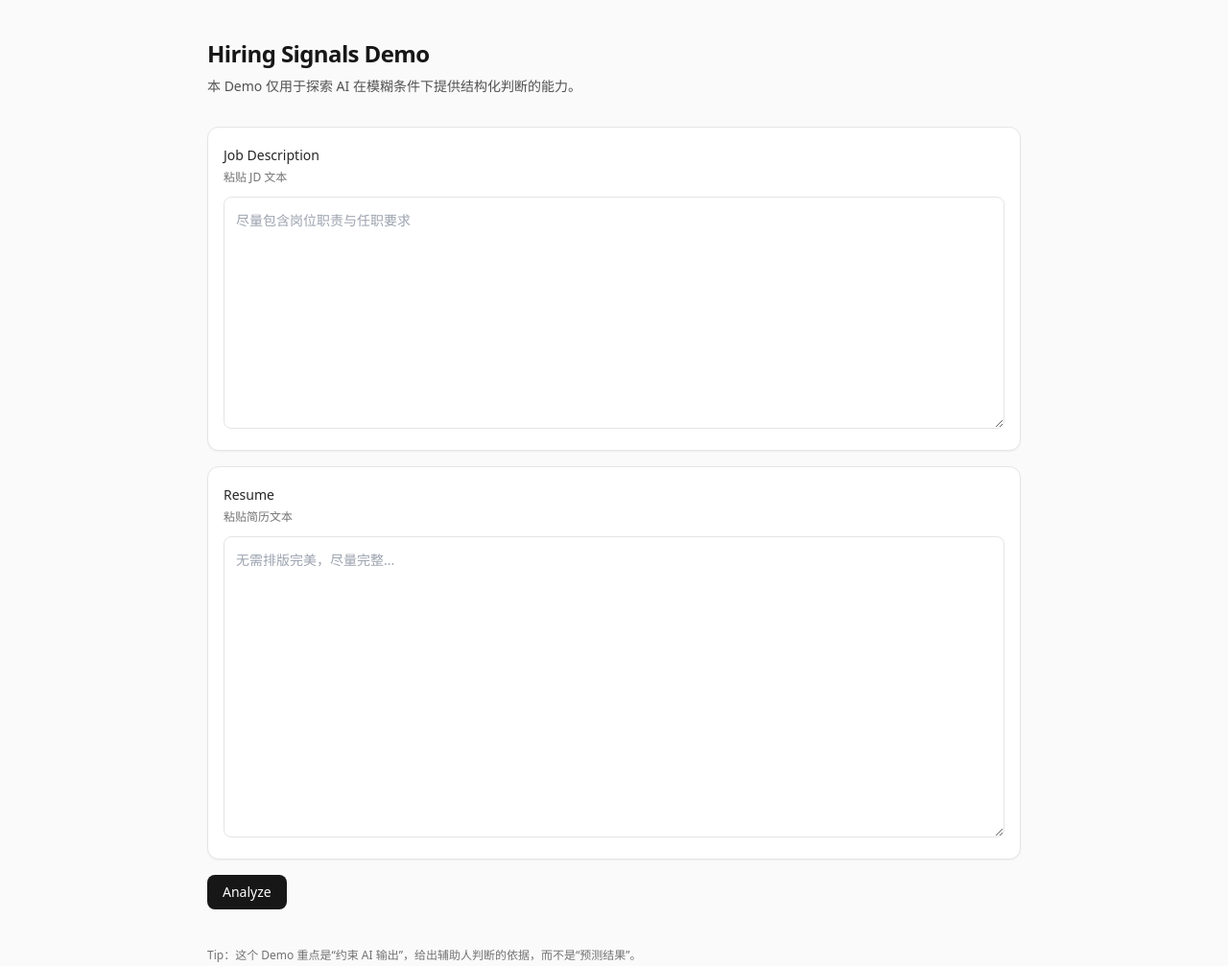
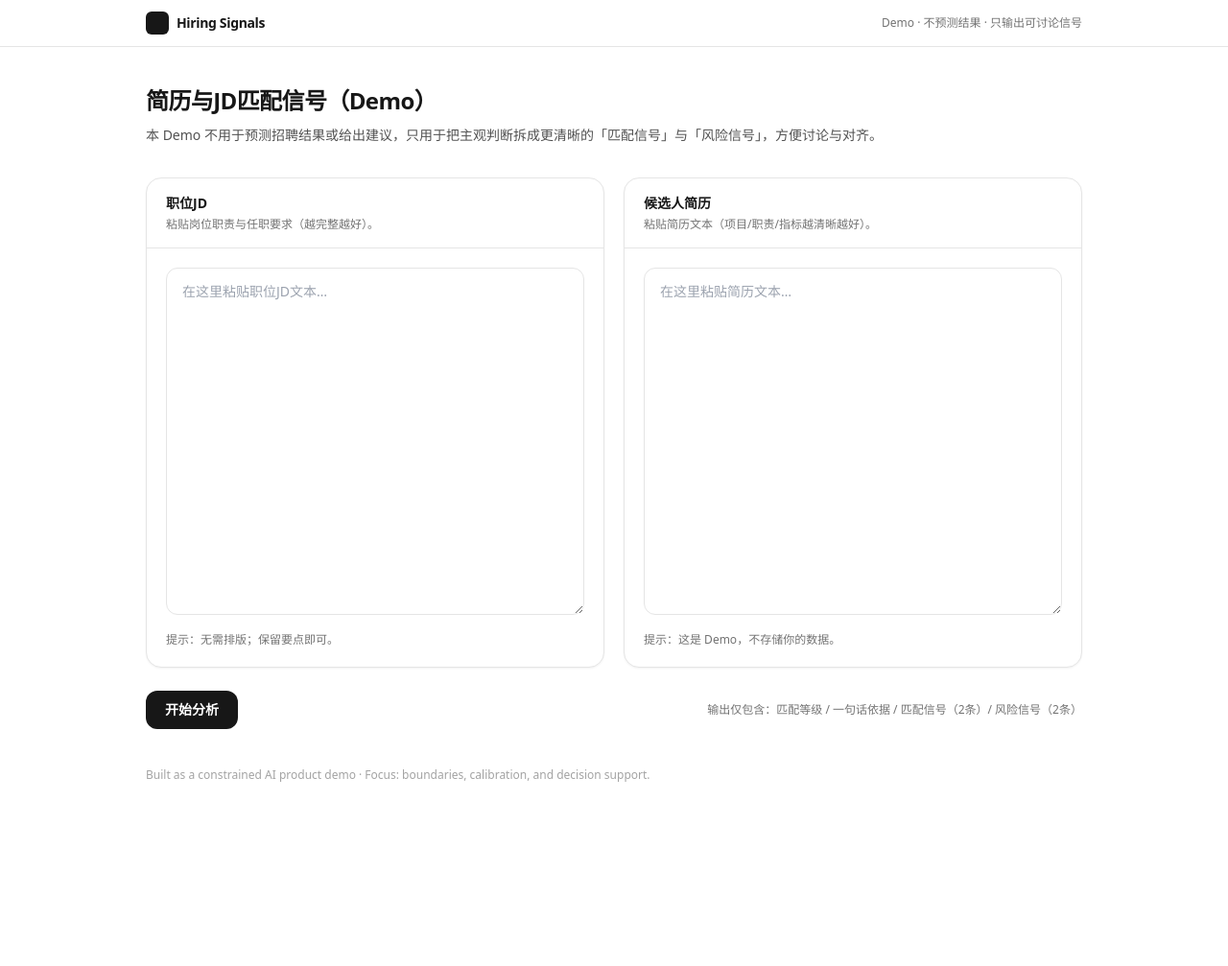
Before and after one commit to colleenchen525-coder/resume-jd-qwen, a website: page index.html in a window 1280 px wide. Shown: the whole page at 96% size. After the commit the page ends 856 px from the top, so only its background shows below. Drawn offline with nearby package versions, Linux system fonts and the light colour scheme.

Commit message:
Update index.html

```diff
--- a/index.html
+++ b/index.html
@@ -8,97 +8,147 @@
   <!-- Tailwind CDN -->
   <script src="https://cdn.tailwindcss.com"></script>
 
-  <!-- 字体渲染 -->
   <style>
     html, body { -webkit-font-smoothing: antialiased; -moz-osx-font-smoothing: grayscale; }
   </style>
 </head>
 
-<body class="min-h-screen bg-neutral-50 text-neutral-900">
-  <div class="mx-auto max-w-4xl px-6 py-10">
+<body class="min-h-screen bg-white text-neutral-900">
+  <!-- Top bar -->
+  <div class="border-b border-neutral-200 bg-white/80 backdrop-blur">
+    <div class="mx-auto flex max-w-5xl items-center justify-between px-6 py-3">
+      <div class="flex items-center gap-2">
+        <div class="h-6 w-6 rounded-md bg-neutral-900"></div>
+        <div class="text-sm font-semibold tracking-tight">Hiring Signals</div>
+      </div>
+      <div class="text-xs text-neutral-500">
+        Demo · 不预测结果 · 只输出可讨论信号
+      </div>
+    </div>
+  </div>
+
+  <main class="mx-auto max-w-5xl px-6 py-10">
     <!-- Header -->
     <header class="mb-8">
-      <h1 class="text-2xl font-semibold tracking-tight">Hiring Signals Demo</h1>
-      <p class="mt-2 text-sm text-neutral-600">
-        本 Demo 仅用于探索 AI 在模糊条件下提供结构化判断的能力。
+      <h1 class="text-2xl font-semibold tracking-tight">简历与JD匹配信号（Demo）</h1>
+      <p class="mt-2 max-w-3xl text-sm leading-6 text-neutral-600">
+        本 Demo 不用于预测招聘结果或给出建议，只用于把主观判断拆成更清晰的「匹配信号」与「风险信号」，方便讨论与对齐。
       </p>
     </header>
 
-    <!-- Inputs -->
-    <section class="grid grid-cols-1 gap-4">
-      <div class="rounded-xl border border-neutral-200 bg-white p-4 shadow-sm">
-        <label for="jdText" class="text-sm font-medium text-neutral-800">Job Description</label>
-        <p class="mt-1 text-xs text-neutral-500">粘贴 JD 文本</p>
+    <!-- Input area -->
+    <section class="grid grid-cols-1 gap-5 lg:grid-cols-2">
+      <!-- JD -->
+      <div class="rounded-2xl border border-neutral-200 bg-white shadow-sm">
+        <div class="border-b border-neutral-200 px-5 py-4">
+          <div class="text-sm font-semibold">职位JD</div>
+          <div class="mt-1 text-xs text-neutral-500">粘贴岗位职责与任职要求（越完整越好）。</div>
+        </div>
+        <div class="p-5">
           <textarea
             id="jdText"
-          rows="9"
-          class="mt-3 w-full resize-y rounded-lg border border-neutral-200 bg-white p-3 text-sm leading-6 text-neutral-900 outline-none focus:ring-2 focus:ring-neutral-200"
-          placeholder="尽量包含岗位职责与任职要求"
+            rows="14"
+            class="w-full resize-y rounded-xl border border-neutral-200 bg-white px-4 py-3 text-sm leading-6 outline-none focus:ring-4 focus:ring-neutral-100"
+            placeholder="在这里粘贴职位JD文本…"
           ></textarea>
+          <div class="mt-3 text-xs text-neutral-500">
+            提示：无需排版；保留要点即可。
+          </div>
+        </div>
       </div>
 
-      <div class="rounded-xl border border-neutral-200 bg-white p-4 shadow-sm">
-        <label for="resumeText" class="text-sm font-medium text-neutral-800">Resume</label>
-        <p class="mt-1 text-xs text-neutral-500">粘贴简历文本</p>
+      <!-- Resume -->
+      <div class="rounded-2xl border border-neutral-200 bg-white shadow-sm">
+        <div class="border-b border-neutral-200 px-5 py-4">
+          <div class="text-sm font-semibold">候选人简历</div>
+          <div class="mt-1 text-xs text-neutral-500">粘贴简历文本（项目/职责/指标越清晰越好）。</div>
+        </div>
+        <div class="p-5">
           <textarea
             id="resumeText"
-          rows="12"
-          class="mt-3 w-full resize-y rounded-lg border border-neutral-200 bg-white p-3 text-sm leading-6 text-neutral-900 outline-none focus:ring-2 focus:ring-neutral-200"
-          placeholder="无需排版完美，尽量完整..."
+            rows="14"
+            class="w-full resize-y rounded-xl border border-neutral-200 bg-white px-4 py-3 text-sm leading-6 outline-none focus:ring-4 focus:ring-neutral-100"
+            placeholder="在这里粘贴简历文本…"
           ></textarea>
+          <div class="mt-3 text-xs text-neutral-500">
+            提示：这是 Demo，不存储你的数据。
           </div>
+        </div>
+      </div>
+    </section>
 
+    <!-- Action row -->
+    <section class="mt-6 flex flex-col items-start gap-3 sm:flex-row sm:items-center sm:justify-between">
       <div class="flex items-center gap-3">
         <button
           id="analyzeBtn"
-          class="rounded-lg bg-neutral-900 px-4 py-2 text-sm font-medium text-white hover:bg-neutral-800 active:bg-neutral-950 disabled:opacity-50"
+          class="inline-flex items-center justify-center rounded-xl bg-neutral-900 px-5 py-2.5 text-sm font-semibold text-white hover:bg-neutral-800 active:bg-neutral-950 disabled:opacity-50"
         >
-          Analyze
+          开始分析
         </button>
         <span id="status" class="text-sm text-neutral-600"></span>
+      </div>
+
+      <div class="text-xs text-neutral-500">
+        输出仅包含：匹配等级 / 一句话依据 / 匹配信号（2条）/ 风险信号（2条）
       </div>
     </section>
 
     <!-- Output -->
     <section
       id="outputWrap"
-      class="mt-8 hidden rounded-xl border border-neutral-200 bg-white p-5 shadow-sm"
+      class="mt-8 hidden rounded-2xl border border-neutral-200 bg-white shadow-sm"
     >
-      <div class="flex items-start justify-between gap-4">
+      <div class="flex flex-col gap-4 border-b border-neutral-200 px-6 py-5 sm:flex-row sm:items-start sm:justify-between">
         <div>
-          <div class="text-xs font-medium text-neutral-500">Result</div>
-          <div id="matchLevel" class="mt-1 text-lg font-semibold text-neutral-900">Partial</div>
+          <div class="text-xs font-medium text-neutral-500">分析结果</div>
+          <div id="matchLevel" class="mt-1 text-xl font-semibold tracking-tight">Partial</div>
         </div>
-        <span
-          id="badge"
-          class="inline-flex items-center rounded-full border border-neutral-200 bg-neutral-50 px-2 py-1 text-xs font-medium text-neutral-700"
-        >
-          Match Level
-        </span>
+        <div class="inline-flex items-center rounded-full border border-neutral-200 bg-neutral-50 px-2.5 py-1 text-xs font-medium text-neutral-700">
+          匹配等级
+        </div>
       </div>
 
-      <div class="mt-4 border-t border-neutral-200 pt-4">
-        <div class="text-sm font-medium text-neutral-900">Rationale</div>
-        <p id="rationale" class="mt-2 text-sm text-neutral-700"></p>
+      <div class="grid grid-cols-1 gap-0 lg:grid-cols-3">
+        <!-- Rationale -->
+        <div class="border-b border-neutral-200 p-6 lg:border-b-0 lg:border-r">
+          <div class="text-sm font-semibold">一句话依据</div>
+          <p id="rationale" class="mt-3 text-sm leading-6 text-neutral-700"></p>
+          <p class="mt-4 text-xs text-neutral-500">
+            说明：不输出分数/潜力/建议，避免“精确性幻觉”与越权。
+          </p>
         </div>
 
-      <div class="mt-4 border-t border-neutral-200 pt-4">
-        <div class="text-sm font-medium text-neutral-900">Risk Signals</div>
-        <ul id="risks" class="mt-2 list-disc space-y-1 pl-5 text-sm text-neutral-700"></ul>
+        <!-- Alignment Signals -->
+        <div class="border-b border-neutral-200 p-6 lg:border-b-0 lg:border-r">
+          <div class="text-sm font-semibold">匹配信号（事实型）</div>
+          <ul id="alignments" class="mt-3 list-disc space-y-2 pl-5 text-sm text-neutral-700"></ul>
+          <p class="mt-4 text-xs text-neutral-500">
+            仅描述“有哪些事实信号”，不评价好坏。
+          </p>
         </div>
 
-      <div class="mt-4 border-t border-neutral-200 pt-4">
-        <p class="text-xs text-neutral-500">
-          Results may vary as hiring decisions involve subjective trade-offs.
+        <!-- Risk Signals -->
+        <div class="p-6">
+          <div class="text-sm font-semibold">风险信号（讨论入口）</div>
+          <ul id="risks" class="mt-3 list-disc space-y-2 pl-5 text-sm text-neutral-700"></ul>
+          <p class="mt-4 text-xs text-neutral-500">
+            风险不是缺点，而是需要进一步验证/权衡的点。
           </p>
+        </div>
+      </div>
+
+      <div class="border-t border-neutral-200 px-6 py-4 text-xs text-neutral-500">
+        Note：该 Demo 不预测招聘结果，最终判断由人完成。
       </div>
     </section>
 
-    <!-- Footer note  -->
-    <footer class="mt-10 text-xs text-neutral-500">
-      Tip：这个 Demo 重点是“约束 AI 输出”，给出辅助人判断的依据，而不是“预测结果”。
+    <!-- Footer -->
+    <footer class="mt-10 text-xs text-neutral-400">
+      Built as a constrained AI product demo · Focus: boundaries, calibration, and decision support.
     </footer>
-  </div>
+  </main>
+
   <script src="./script.js"></script>
 </body>
 </html>
```
Lines whose indentation alone changed are shown as unchanged.
